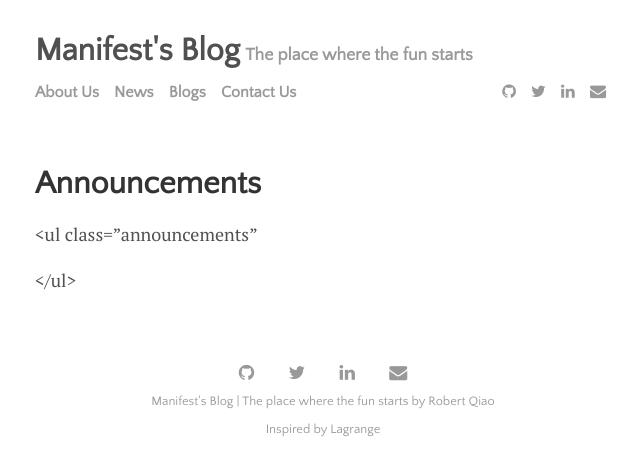
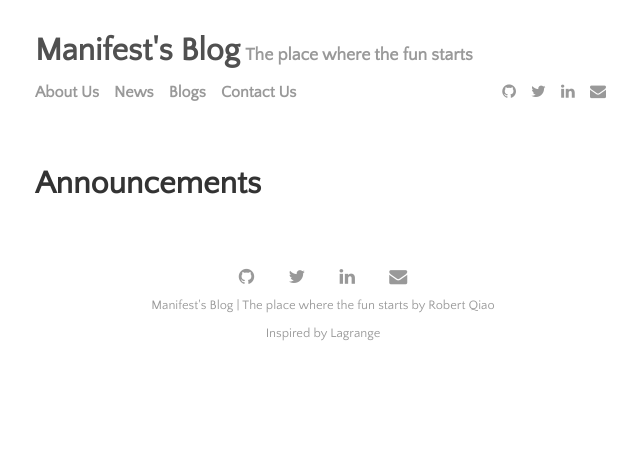
Before and after one commit to manifestoso/PersonalBlog, a Jekyll site: the page built from menu/announcements.md, in a window 1280 px wide. Shown: the top 476 px of the page, without its empty margins (317-957 px from the left). Built offline with Jekyll 4.4.1, drawn with Linux system fonts in a browser that asks for light colours; nearby versions of some CDN libraries; comment, search, counter and statistics services are not loaded.

Commit message:
announcement trial

```diff
--- a/menu/announcements.md
+++ b/menu/announcements.md
@@ -2,7 +2,7 @@
 layout: page
 title: Announcements
 ---
-<ul class="announcements"
+<ul class="announcements">
   {% for announcement in site.announcements %}
 
     {% unless announcement.next %}
```
